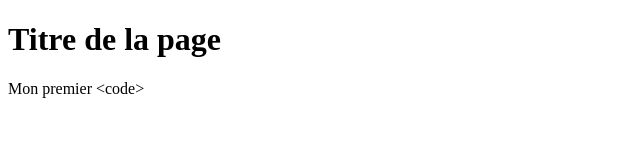
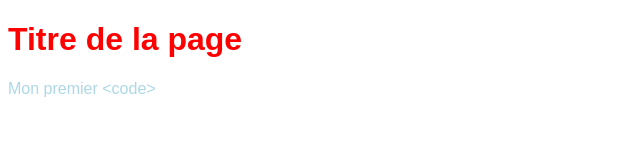
Before and after one commit to MathildeMertz/Premier-depot, a plain HTML site: page index.html in a window 1280 px wide. Shown: the whole page, without its empty margins (0-640 px from the left). Drawn offline with Linux system fonts and the light colour scheme.

Commit message:
ajour CSS

```diff
--- a/index.html
+++ b/index.html
@@ -18,6 +18,9 @@
     <link rel="icon" type="image/png" sizes="32x32" href="/favicon-32x32.png">
     <link rel="icon" type="image/png" sizes="16x16" href="/favicon-16x16.png">
     <link rel="manifest" href="/site.webmanifest">
+
+    <!-- CSS -->
+    <link rel = "stylesheet" href="main.css">
 </head>
 <body>
 <h1>Titre de la page</h1>
--- /dev/null
+++ b/main.css
@@ -0,0 +1,9 @@
+body {
+    color: lightblue;
+    font-family: Arial, sans-serif;
+}
+
+    h1 {
+        color: red;
+        texte-decoration: underline, white;
+    }
```
